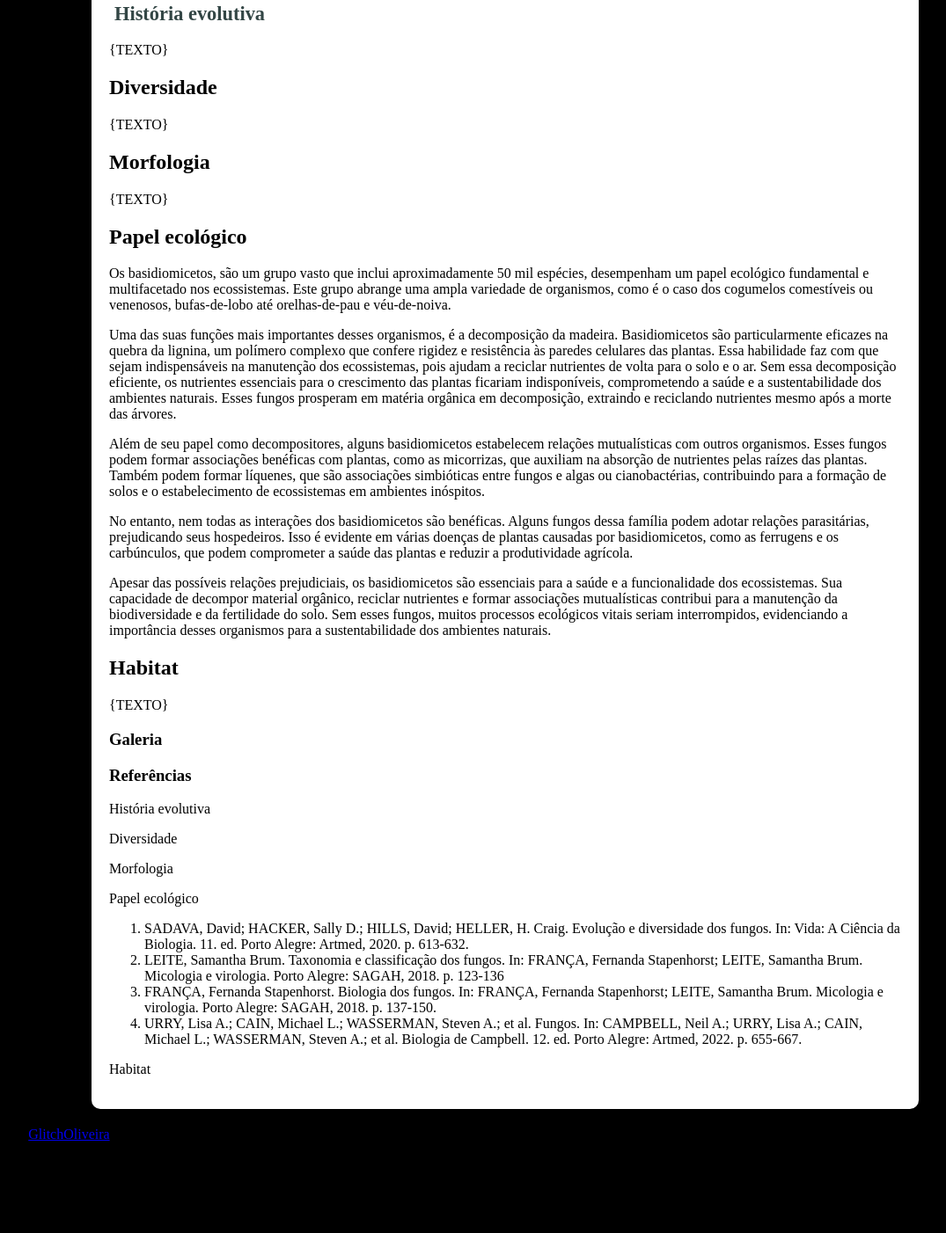
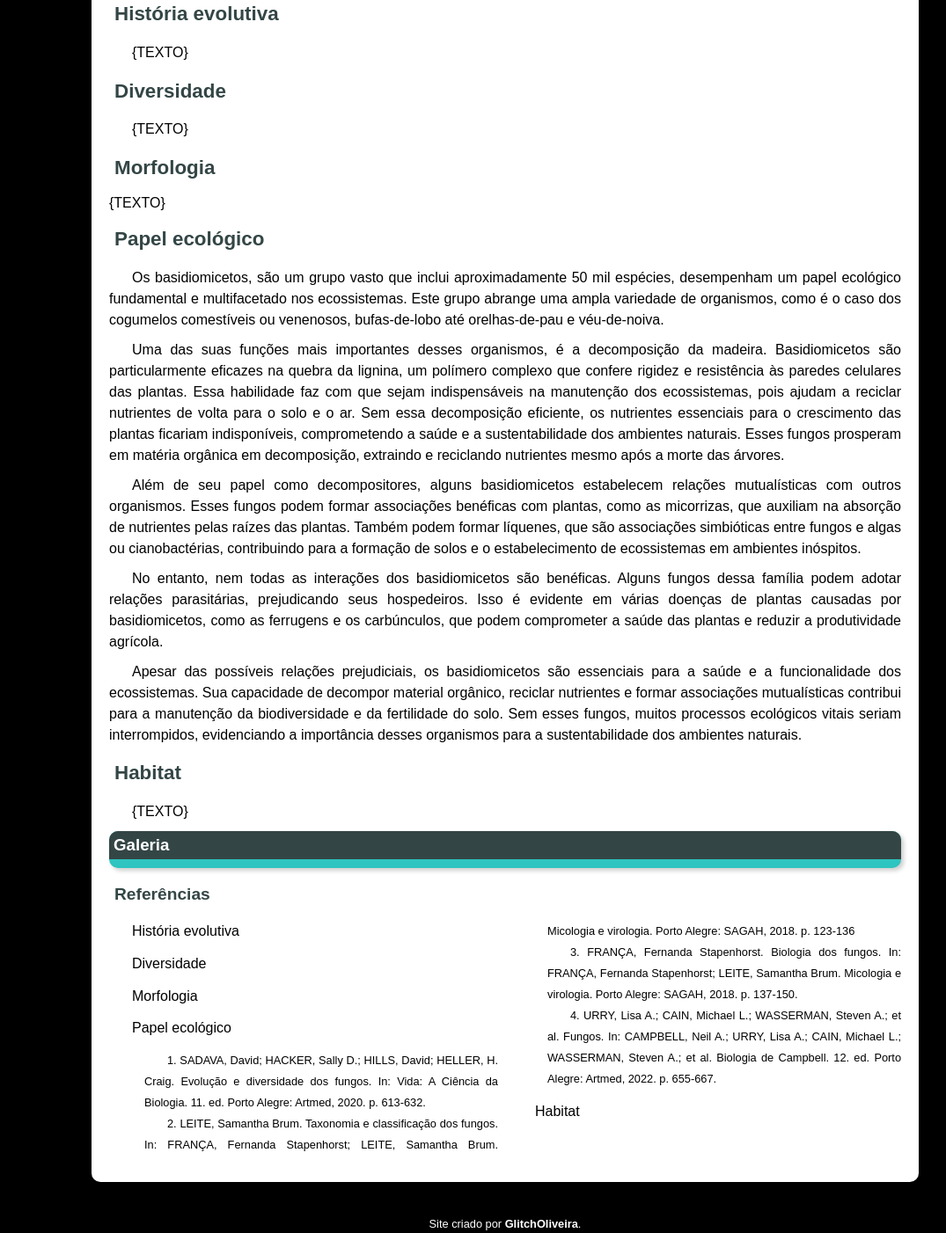
Before and after one commit to GlitchOliveira/Trabalho-EDVT, a plain HTML site: page moodle.html in a window 1280 px wide. Shown: the part 155-1557 px from the top of the page at 88% size, without its empty margins (66-1141 px from the left). Before the commit the page ends 1470 px from the top, so only its background shows below. Drawn offline with Linux system fonts and the light colour scheme.

Commit message:
Os crimes

```diff
--- a/moodle.html
+++ b/moodle.html
@@ -6,7 +6,10 @@
     <meta name="viewport" content="width=device-width, initial-scale=1.0">
     <title>Wiki sobre Basidiomicetos</title>
 </head>
-<body style="background-color: #000000; margin: 0px">
+
+<!---SIM, eu sei dos crimes que eu cometi nesta página.-->
+
+<body style="background-color: #000000; margin: 0px; font-family: Arial, Verdana, Helvetica, sans-serif;">
     <header style="display: flex; justify-content: center; background-color: #334645; padding: 10px; box-shadow: 0px 5px 10px rgba(0, 0, 0, 0.2)">
         <h1 style="color: #11F0EA; padding: 10px; border-radius: 2px; text-decoration: none; font-weight: bold; transition-duration: 0.4s">Basidiomicetos</h1>
     </header>
@@ -21,56 +24,119 @@
     border-bottom-left-radius: 10px;
     border-bottom-right-radius: 10px;">
         <article>
-            <h2 style = "font-family: var(--fonte-padrao);
+            <h2 style = "font-family: Arial, Verdana, Helvetica, sans-serif;;
             color: #334645;
             font-size: 1.4em;
             text-indent: 6px;">História evolutiva</h2>
 
-            <p>{TEXTO}</p>
+            <p style ="margin: 10px 0px;
+            text-align: justify;
+            text-indent: 26px;
+            font-size: 1em;
+            line-height: 1.5em;">{TEXTO}</p>
 
-            <h2>Diversidade</h2>
+            <h2 style = "font-family: Arial, Verdana, Helvetica, sans-serif;;
+            color: #334645;
+            font-size: 1.4em;
+            text-indent: 6px;">Diversidade</h2>
+
+            <p style ="margin: 10px 0px;
+            text-align: justify;
+            text-indent: 26px;
+            font-size: 1em;
+            line-height: 1.5em;">{TEXTO}</p>
+
+            <h2 style = "font-family: Arial, Verdana, Helvetica, sans-serif;;
+            color: #334645;
+            font-size: 1.4em;
+            text-indent: 6px;">Morfologia</h2>
 
             <p>{TEXTO}</p>
 
-            <h2>Morfologia</h2>
+            <h2 style = "font-family: Arial, Verdana, Helvetica, sans-serif;;
+            color: #334645;
+            font-size: 1.4em;
+            text-indent: 6px;">Papel ecológico</h2>
 
-            <p>{TEXTO}</p>
+            <p style ="margin: 10px 0px;
+            text-align: justify;
+            text-indent: 26px;
+            font-size: 1em;
+            line-height: 1.5em;">Os basidiomicetos, são um grupo vasto que inclui aproximadamente 50 mil espécies, desempenham um papel ecológico fundamental e multifacetado nos ecossistemas. Este grupo abrange uma ampla variedade de organismos, como é o caso dos cogumelos comestíveis ou venenosos, bufas-de-lobo até orelhas-de-pau e véu-de-noiva.</p>
+            <p style ="margin: 10px 0px;
+            text-align: justify;
+            text-indent: 26px;
+            font-size: 1em;
+            line-height: 1.5em;">Uma das suas funções mais importantes desses organismos, é a decomposição da madeira. Basidiomicetos são particularmente eficazes na quebra da lignina, um polímero complexo que confere rigidez e resistência às paredes celulares das plantas. Essa habilidade faz com que sejam indispensáveis na manutenção dos ecossistemas, pois ajudam a reciclar nutrientes de volta para o solo e o ar. Sem essa decomposição eficiente, os nutrientes essenciais para o crescimento das plantas ficariam indisponíveis, comprometendo a saúde e a sustentabilidade dos ambientes naturais. Esses fungos prosperam em matéria orgânica em decomposição, extraindo e reciclando nutrientes mesmo após a morte das árvores.</p>
+            <p style ="margin: 10px 0px;
+            text-align: justify;
+            text-indent: 26px;
+            font-size: 1em;
+            line-height: 1.5em;">Além de seu papel como decompositores, alguns basidiomicetos estabelecem relações mutualísticas com outros organismos. Esses fungos podem formar associações benéficas com plantas, como as micorrizas, que auxiliam na absorção de nutrientes pelas raízes das plantas. Também podem formar líquenes, que são associações simbióticas entre fungos e algas ou cianobactérias, contribuindo para a formação de solos e o estabelecimento de ecossistemas em ambientes inóspitos.</p>
+            <p style ="margin: 10px 0px;
+            text-align: justify;
+            text-indent: 26px;
+            font-size: 1em;
+            line-height: 1.5em;">No entanto, nem todas as interações dos basidiomicetos são benéficas. Alguns fungos dessa família podem adotar relações parasitárias, prejudicando seus hospedeiros. Isso é evidente em várias doenças de plantas causadas por basidiomicetos, como as ferrugens e os carbúnculos, que podem comprometer a saúde das plantas e reduzir a produtividade agrícola.</p>
+            <p style ="margin: 10px 0px;
+            text-align: justify;
+            text-indent: 26px;
+            font-size: 1em;
+            line-height: 1.5em;">Apesar das possíveis relações prejudiciais, os basidiomicetos são essenciais para a saúde e a funcionalidade dos ecossistemas. Sua capacidade de decompor material orgânico, reciclar nutrientes e formar associações mutualísticas contribui para a manutenção da biodiversidade e da fertilidade do solo. Sem esses fungos, muitos processos ecológicos vitais seriam interrompidos, evidenciando a importância desses organismos para a sustentabilidade dos ambientes naturais.</p>
 
-            <h2>Papel ecológico</h2>
+            <h2 style = "font-family: Arial, Verdana, Helvetica, sans-serif;;
+            color: #334645;
+            font-size: 1.4em;
+            text-indent: 6px;">Habitat</h2>
 
-            <p>Os basidiomicetos, são um grupo vasto que inclui aproximadamente 50 mil espécies, desempenham um papel ecológico fundamental e multifacetado nos ecossistemas. Este grupo abrange uma ampla variedade de organismos, como é o caso dos cogumelos comestíveis ou venenosos, bufas-de-lobo até orelhas-de-pau e véu-de-noiva.</p>
-            <p>Uma das suas funções mais importantes desses organismos, é a decomposição da madeira. Basidiomicetos são particularmente eficazes na quebra da lignina, um polímero complexo que confere rigidez e resistência às paredes celulares das plantas. Essa habilidade faz com que sejam indispensáveis na manutenção dos ecossistemas, pois ajudam a reciclar nutrientes de volta para o solo e o ar. Sem essa decomposição eficiente, os nutrientes essenciais para o crescimento das plantas ficariam indisponíveis, comprometendo a saúde e a sustentabilidade dos ambientes naturais. Esses fungos prosperam em matéria orgânica em decomposição, extraindo e reciclando nutrientes mesmo após a morte das árvores.</p>
-            <p>Além de seu papel como decompositores, alguns basidiomicetos estabelecem relações mutualísticas com outros organismos. Esses fungos podem formar associações benéficas com plantas, como as micorrizas, que auxiliam na absorção de nutrientes pelas raízes das plantas. Também podem formar líquenes, que são associações simbióticas entre fungos e algas ou cianobactérias, contribuindo para a formação de solos e o estabelecimento de ecossistemas em ambientes inóspitos.</p>
-            <p>No entanto, nem todas as interações dos basidiomicetos são benéficas. Alguns fungos dessa família podem adotar relações parasitárias, prejudicando seus hospedeiros. Isso é evidente em várias doenças de plantas causadas por basidiomicetos, como as ferrugens e os carbúnculos, que podem comprometer a saúde das plantas e reduzir a produtividade agrícola.</p>
-            <p>Apesar das possíveis relações prejudiciais, os basidiomicetos são essenciais para a saúde e a funcionalidade dos ecossistemas. Sua capacidade de decompor material orgânico, reciclar nutrientes e formar associações mutualísticas contribui para a manutenção da biodiversidade e da fertilidade do solo. Sem esses fungos, muitos processos ecológicos vitais seriam interrompidos, evidenciando a importância desses organismos para a sustentabilidade dos ambientes naturais.</p>
+            <p style ="margin: 10px 0px;
+            text-align: justify;
+            text-indent: 26px;
+            font-size: 1em;
+            line-height: 1.5em;">{TEXTO}</p>
 
-            <h2>Habitat</h2>
-
-            <p>{TEXTO}</p>
-
-            <aside>
-                <h3>Galeria</h3>
+            <aside style = "background-color: #2EC4BF;
+            padding: 10px;
+            border-radius: 10px;
+            margin-bottom: 10px;
+            box-shadow: 3px 3px 5px rgb(0, 0, 0, 0.2);">
+                <h3 style = "background-color: #334645;
+                color: white;
+                padding: 5px;
+                margin: -10px -10px 0px -10px;
+                border-radius: 10px 10px 0px 0px;">Galeria</h3>
             </aside>
 
-            <h3>Referências</h3>
-                <dl>
+            <h3 style = "
+            color: #334645;
+            font-size: 1.2em;
+            text-indent: 6px;">Referências</h3>
+                <dl style = "columns: 2;
+                margin: 10px 0px;
+                text-align: justify;
+                text-indent: 26px;
+                line-height: 1.5em;">
                     <dt>História evolutiva</dt>
-                    <ol>
+                    <ol style = "list-style-position: inside;
+                    font-size: 0.8em;">
 
                     </ol>
 
                     <dt>Diversidade</dt>
-                    <ol>
+                    <ol style = "list-style-position: inside;
+                    font-size: 0.8em;">
 
                     </ol>
 
                     <dt>Morfologia</dt>
-                    <ol>
+                    <ol style = "list-style-position: inside;
+                    font-size: 0.8em;">
 
                     </ol>
 
                     <dt>Papel ecológico</dt>
-                    <ol>
+                    <ol style = "list-style-position: inside;
+                    font-size: 0.8em;">
                         <li>SADAVA, David; HACKER, Sally D.; HILLS, David; HELLER, H. Craig. Evolução e diversidade dos fungos. In: Vida: A Ciência da Biologia. 11. ed. Porto Alegre: Artmed, 2020. p. 613-632.</li>
                         <li>LEITE, Samantha Brum. Taxonomia e classificação dos fungos. In: FRANÇA, Fernanda Stapenhorst; LEITE, Samantha Brum. Micologia e virologia. Porto Alegre: SAGAH, 2018. p. 123-136</li>
                         <li>FRANÇA, Fernanda Stapenhorst. Biologia dos fungos. In: FRANÇA, Fernanda Stapenhorst; LEITE, Samantha Brum. Micologia e virologia. Porto Alegre: SAGAH, 2018. p. 137-150.</li>
@@ -78,7 +144,8 @@
                     </ol>
 
                     <dt>Habitat</dt>
-                    <ol>
+                    <ol style = "list-style-position: inside;
+                    font-size: 0.8em;">
 
                     </ol>
                 </dl>
@@ -86,8 +153,13 @@
         </article>
     </main>
 
-    <footer>
-        <p id="footer">Site criado por <a href="https://github.com/GlitchOliveira" target="_blank">GlitchOliveira</a>.</p>
+    <footer style = "background-color: #000000;
+    text-align: center;
+    font-size: 0.8em;
+    color: white;
+    margin: 0px;
+    padding: 7px;">
+        <p id="footer">Site criado por <a href="https://github.com/GlitchOliveira" target="_blank" style = "color: white; text-decoration: none; font-weight: bold;">GlitchOliveira</a>.</p>
     </footer>
 </body>
 </html>
```
